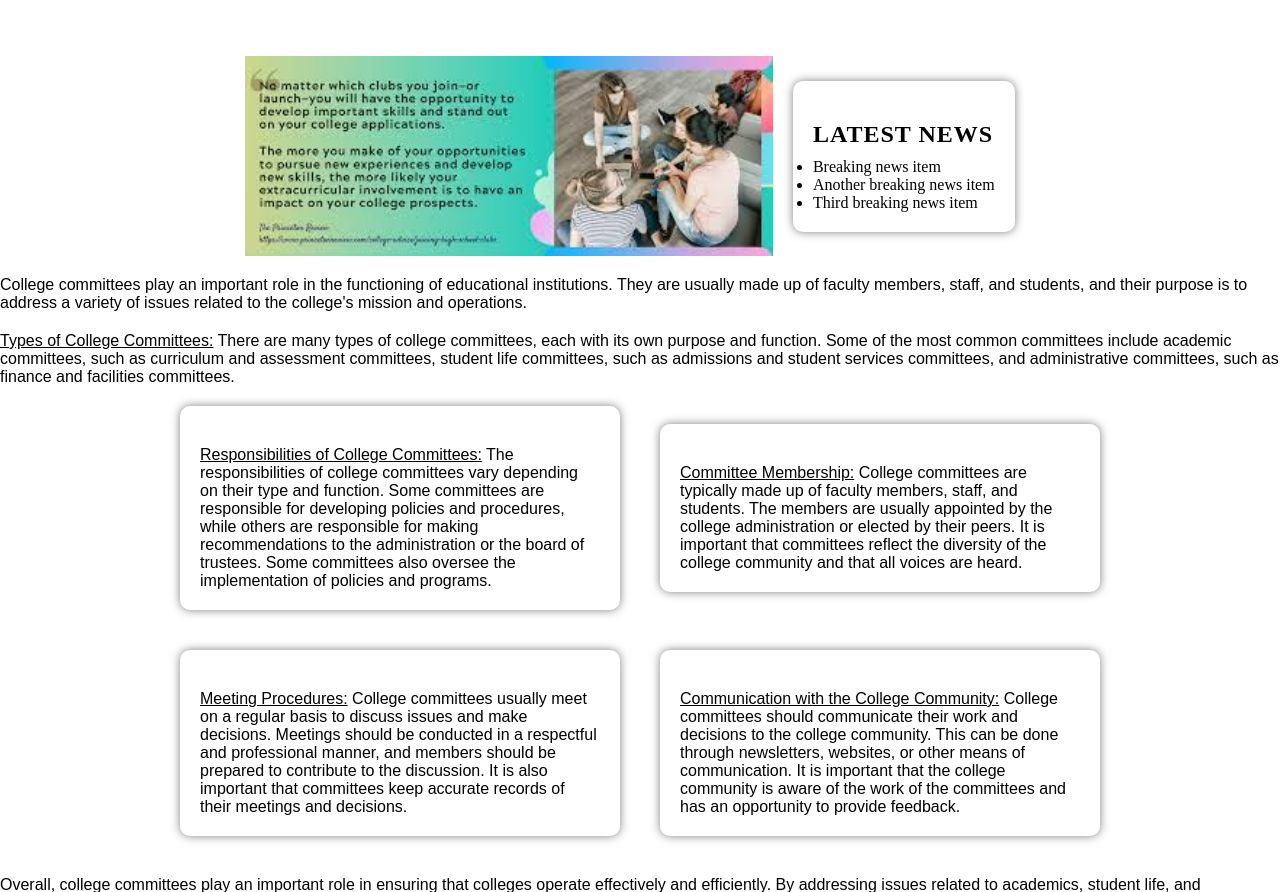
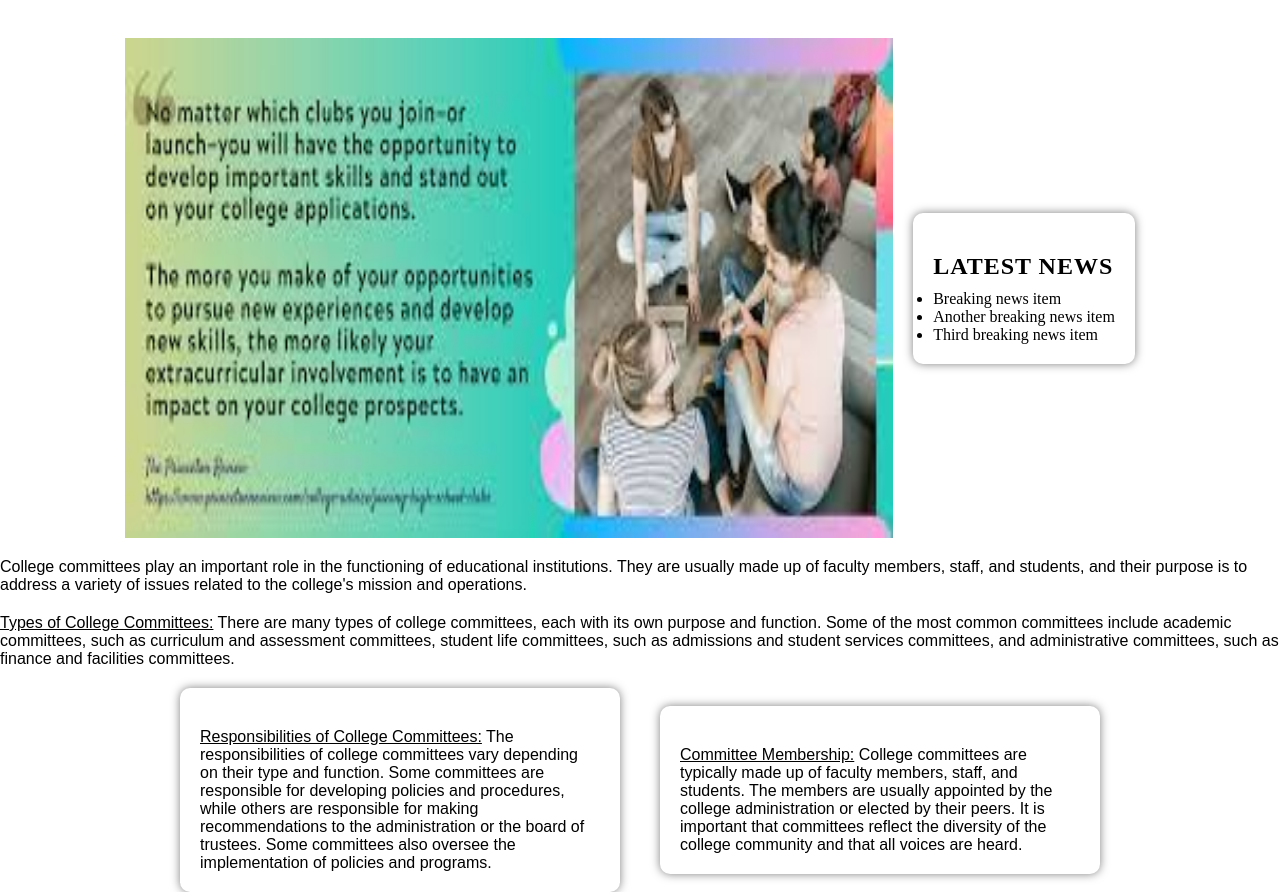
Before and after one commit to Som77G/DevJam-2023, a PHP site: page / in a window 1280 px wide. Shown: the part 134-1026 px from the top of the page. Run offline with PHP 8.4, Linux system fonts and the light colour scheme.

Commit message:
Update index.css

```diff
--- a/index.css
+++ b/index.css
@@ -54,7 +54,7 @@ h1 {
     background-color:rgb(15, 154, 124);
     color: #fff;
     padding: 10px;
-    margin-bottom: 20px;
+    margin-bottom: 2px;
   }
 
   nav ul {
@@ -165,7 +165,8 @@ a{
   }
 
   #_3{
-    height:200px;
+    height:500px;
+    width:60%;
   }
 #news-headlines{
   background-color: #fff;
```
